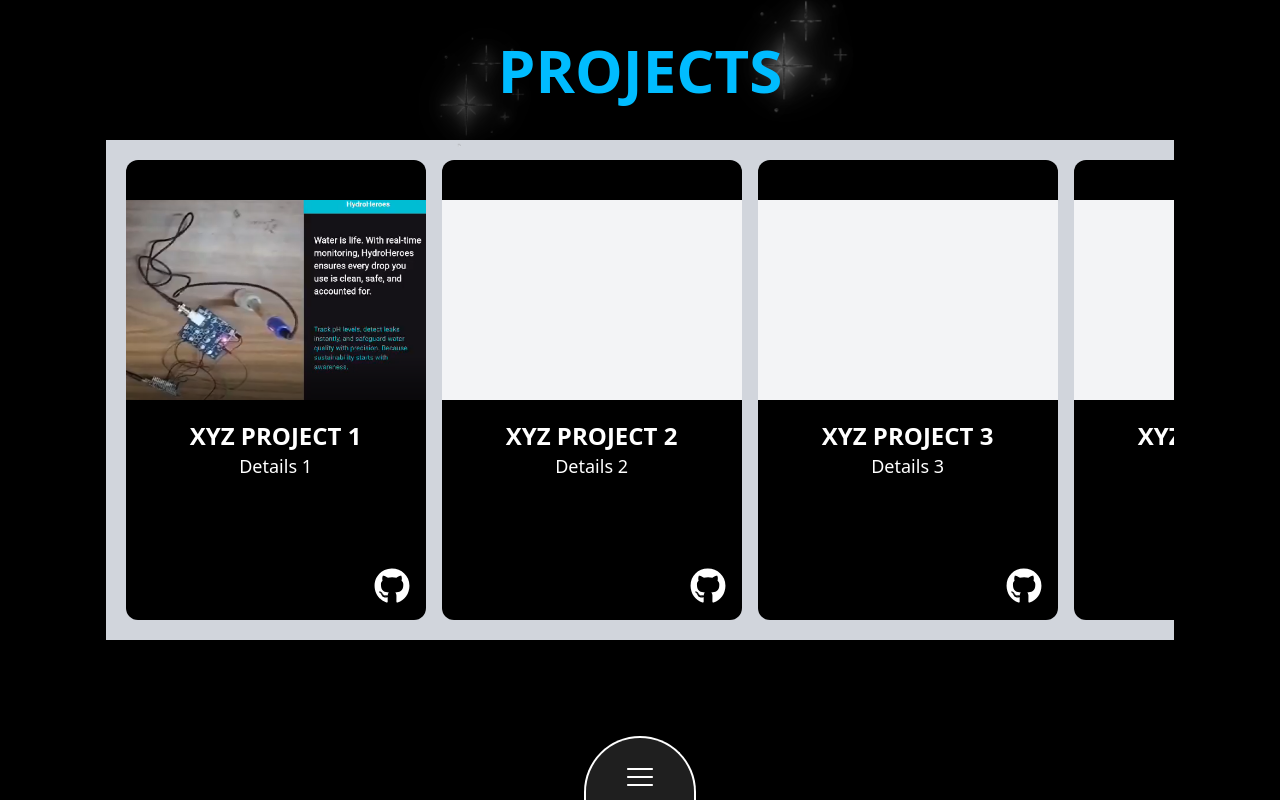
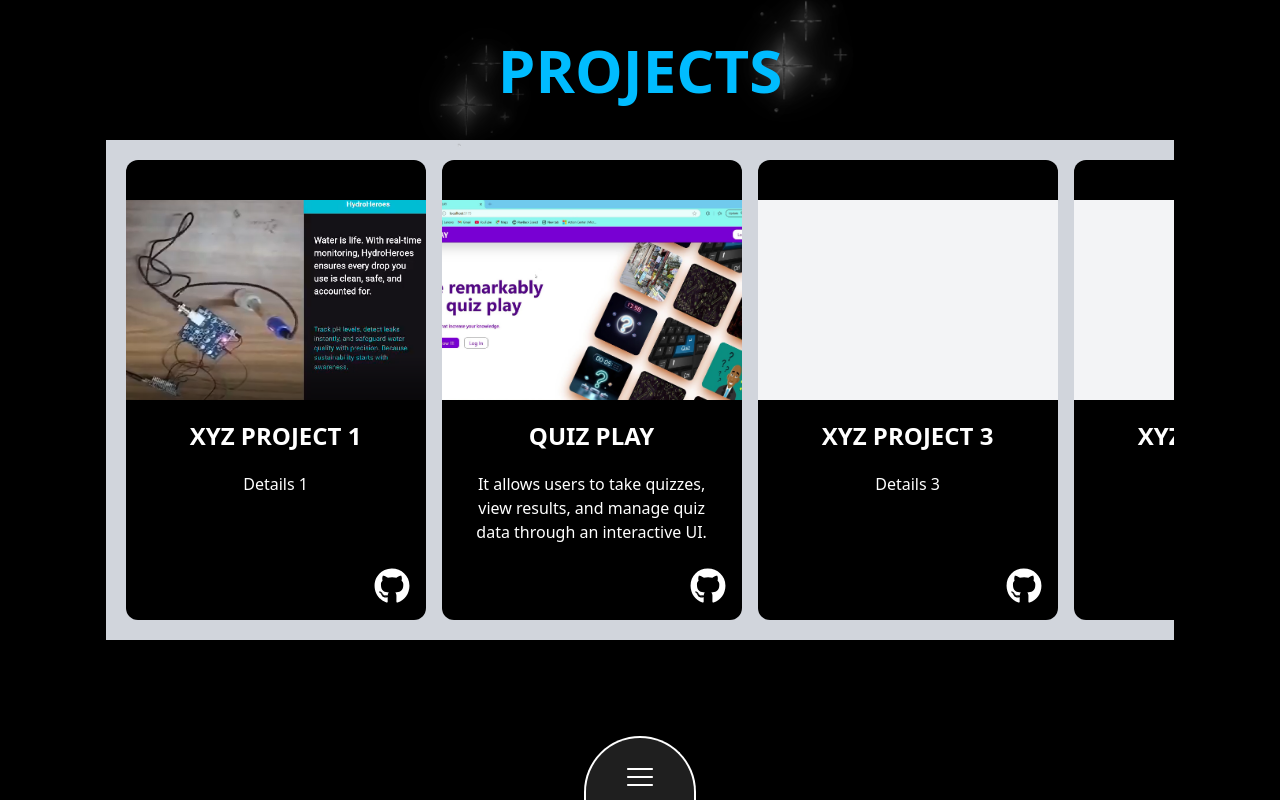
Before and after one commit to prefierolasoledad/iosc-website, a Next.js app: page /projects in a window 1280 px wide. Built offline with nearby package versions, Linux system fonts and the light colour scheme.

Commit message:
2 project done

```diff
--- a/src/components/projects.jsx
+++ b/src/components/projects.jsx
@@ -4,6 +4,7 @@ import STARS from "@/assets/stars.png";
 import './sprinkleAnimation.css';
 
 import PROJECTI5 from '@/assets/projects/ProjectI5.png';
+import QUIZPLAY from '@/assets/projects/quizplay.jpg';
 
 const projects = [
   {
@@ -13,10 +14,10 @@ const projects = [
     image: PROJECTI5.src,
   },
   {
-    title: "XYZ PROJECT 2",
-    description: "Details 2",
-    github: "https://github.com/user/project2",
-    image: "",
+    title: "QUIZ PLAY",
+    description: "It allows users to take quizzes, view results, and manage quiz data through an interactive UI.",
+    github: "https://github.com/prefierolasoledad/QuizApp",
+    image: QUIZPLAY.src,
   },
   {
     title: "XYZ PROJECT 3",
@@ -73,7 +74,7 @@ function Projects() {
               <h2 className='text-white text-center pt-5 text-2xl font-bold'>
                 {project.title}
               </h2>
-              <p className='text-white text-center text-lg'>
+              <p className='text-white text-center text-md pl-5 pr-5 mt-5'>
                 {project.description}
               </p>
 
```
Also changed, not shown: src/assets/projects/quizplay.jpg (added).
